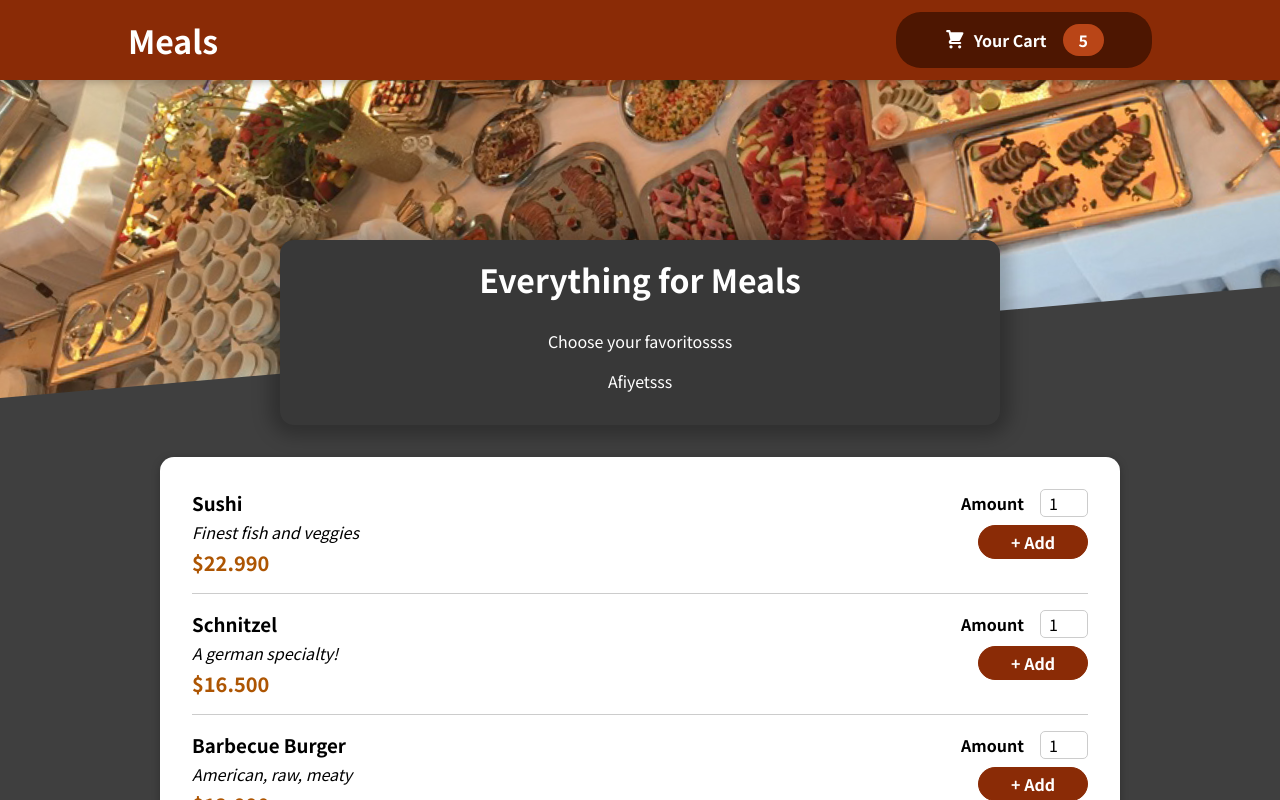
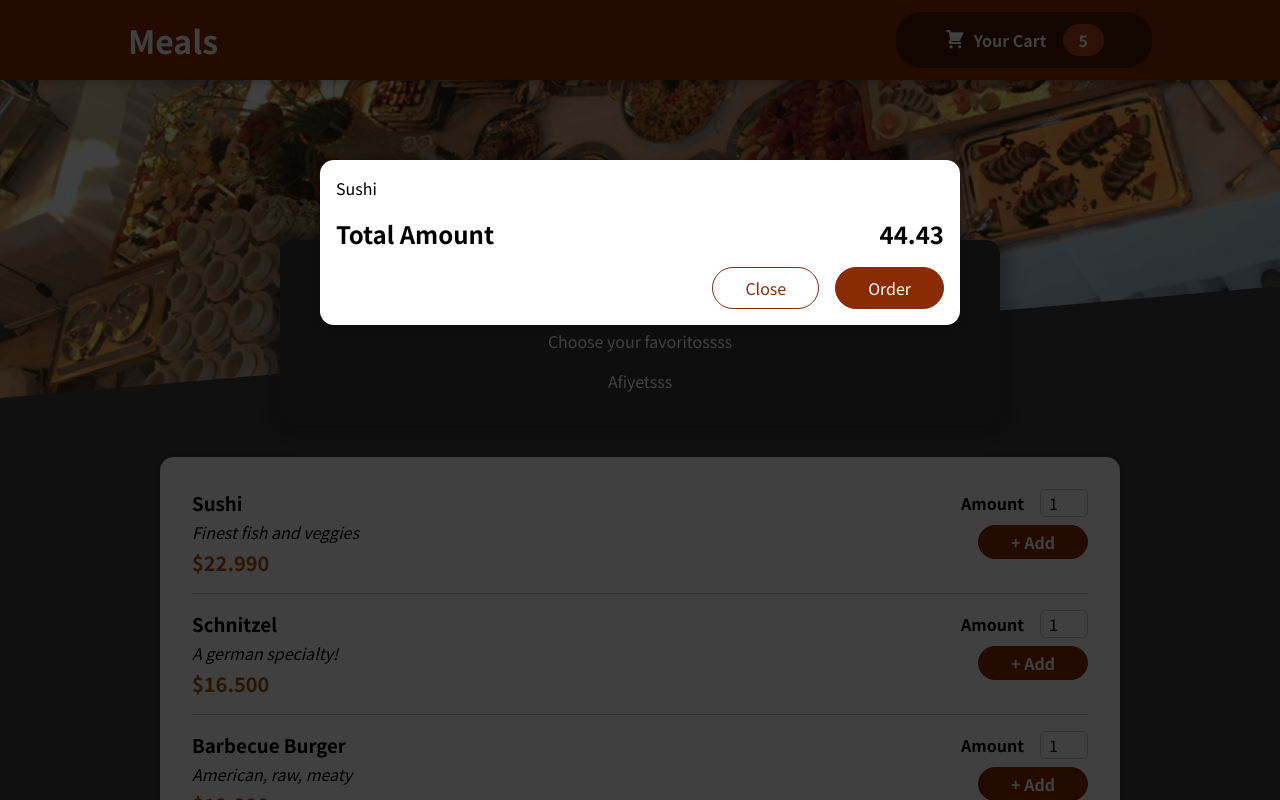
Before and after one commit to berkayyozayy/food-order, a React (Create React App) app: page / in a window 1280 px wide. Shown: the top 800 px of the page. Built offline with nearby package versions, Linux system fonts and the light colour scheme.

Commit message:
feat: add overlay cart component with portal

```diff
--- a/public/index.html
+++ b/public/index.html
@@ -28,6 +28,7 @@
   </head>
   <body>
     <noscript>You need to enable JavaScript to run this app.</noscript>
+    <div id="overlays"></div>
     <div id="root"></div>
     <!--
       This HTML file is a template.
--- a/src/App.js
+++ b/src/App.js
@@ -1,10 +1,12 @@
 import { Fragment } from "react";
 import Header from "./components/Layout/Header";
 import Meals from "./components/Meals/Meals";
+import Cart from "./components/Cart/Cart";
 
 function App() {
   return (
     <Fragment>
+      <Cart />
       <Header />
       <main>
         <Meals />
--- a/src/components/Cart/Cart.js
+++ b/src/components/Cart/Cart.js
@@ -1,4 +1,6 @@
 import classes from "./Cart.module.css";
+import Modal from "../UI/Modal";
+
 const Cart = (props) => {
   const cartItems = (
     <ul className={classes["cart-items"]}>
@@ -9,7 +11,7 @@
     </ul>
   );
   return (
-    <div>
+    <Modal>
       {cartItems}
       <div className={classes.total}>
         <span>Total Amount</span>
@@ -19,7 +21,7 @@
         <button className={classes["button--alt"]}>Close</button>
         <button className={classes.button}>Order</button>
       </div>
-    </div>
+    </Modal>
   );
 };
 
--- /dev/null
+++ b/src/components/UI/Modal.js
@@ -0,0 +1,31 @@
+import { Fragment } from "react";
+import ReactDOM from "react-dom";
+import classes from "./Modal.module.css";
+
+const Backdrop = (props) => {
+  return <div className={classes.backdrop}></div>;
+};
+
+const ModalOverlay = (props) => {
+  return (
+    <div className={classes.modal}>
+      <div className={classes.content}>{props.children}</div>
+    </div>
+  );
+};
+
+const portalOverlayEl = document.getElementById("overlays");
+
+const Modal = (props) => {
+  return (
+    <Fragment>
+      {ReactDOM.createPortal(<Backdrop />, portalOverlayEl)}
+      {ReactDOM.createPortal(
+        <ModalOverlay>{props.children}</ModalOverlay>,
+        portalOverlayEl
+      )}
+    </Fragment>
+  );
+};
+
+export default Modal;
--- /dev/null
+++ b/src/components/UI/Modal.module.css
@@ -0,0 +1,40 @@
+.backdrop {
+  position: fixed;
+  top: 0;
+  left: 0;
+  width: 100%;
+  height: 100vh;
+  z-index: 20;
+  background-color: rgba(0, 0, 0, 0.75);
+}
+
+.modal {
+  position: fixed;
+  top: 20vh;
+  left: 5%;
+  width: 90%;
+  background-color: white;
+  padding: 1rem;
+  border-radius: 14px;
+  box-shadow: 0 2px 8px rgba(0, 0, 0, 0.25);
+  z-index: 30;
+  animation: slide-down 300ms ease-out forwards;
+}
+
+@media (min-width: 768px) {
+  .modal {
+    width: 40rem;
+    left: calc(50% - 20rem);
+  }
+}
+
+@keyframes slide-down {
+  from {
+    opacity: 0;
+    transform: translateY(-3rem);
+  }
+  to {
+    opacity: 1;
+    transform: translateY(0);
+  }
+}
```
